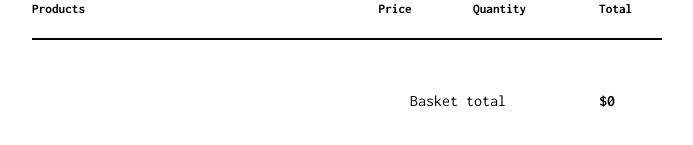
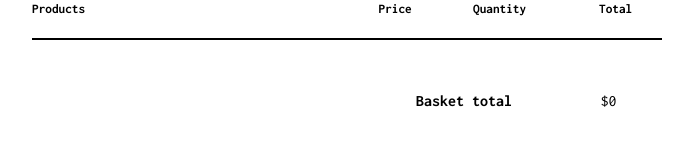
Before and after one commit to JRzankowski/react-shopping-cart, a React (Create React App) app: page /cart in a window 1280 px wide. Shown: the part 187-332 px from the top of the page, without its empty margins (293-986 px from the left). Built offline with nearby package versions, Linux system fonts and the light colour scheme.

Commit message:
change summary styles in cart

```diff
--- a/src/compontents/Cart.js
+++ b/src/compontents/Cart.js
@@ -43,14 +43,33 @@ const CartTotal = styled.h5`
 const CartSummary = styled.div`
   display: flex;
   justify-content: flex-end;
-  h4:first-of-type{
+  flex-wrap: wrap;
+  padding-left: 15px;
+  h4:last-of-type{
     font-weight: 400;
+  }
+  div{
+    width: 100%;
+    display: flex;
+    justify-content: flex-end;
+
+    @media(max-width: 430px){
+      border-bottom: 1px solid #a7a7a7;
+
+
+    }
   }
 `;
 const CartSummaryTitle = styled.h4`
   width: 30%;
 `;
 const CartSummaryPrice = styled.h4`
+  width: 10%;
+`;
+const CartDeliveryTitle = styled.h4`
+  width: 30%;
+`;
+const CartDeliveryPrice = styled.h4`
   width: 10%;
 `;
 
@@ -142,7 +161,6 @@ const Cart = ({basketProps, productQuantity, clearProduct}) => {
     });
     productsInCart = productsInCart.map((product, index) => {
         let image = require(`../assets/images${product.photo}`);
-        console.log(product.price);
         return (
             <>
                 <CartProductWrapper className="product__container">
@@ -185,8 +203,20 @@ const Cart = ({basketProps, productQuantity, clearProduct}) => {
                 {productsInCart}
             </CartProducts>
             <CartSummary>
-                <CartSummaryTitle>Basket total</CartSummaryTitle>
-                <CartSummaryPrice>${basketProps.cartCost}</CartSummaryPrice>
+                {
+                    productsInCart.length > 0 ? (
+                        <div>
+                            <CartDeliveryTitle>Delivery</CartDeliveryTitle>
+                            <CartDeliveryPrice>10$</CartDeliveryPrice>
+                        </div>
+                    ) : null
+                }
+                <div>
+                    <CartSummaryTitle>Basket total</CartSummaryTitle>
+                    <CartSummaryPrice>${productsInCart.length ? basketProps.cartCost+10 : basketProps.cartCost}</CartSummaryPrice>
+                </div>
+
+
             </CartSummary>
         </CartWrapper>
     )
```
